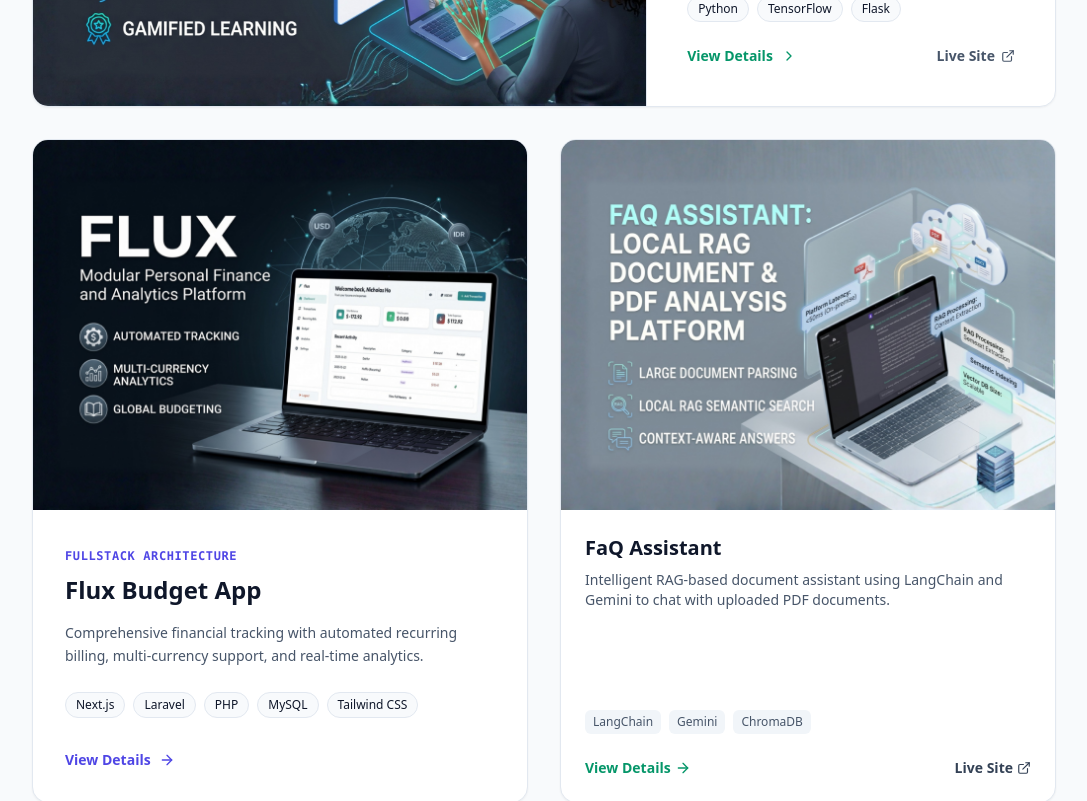
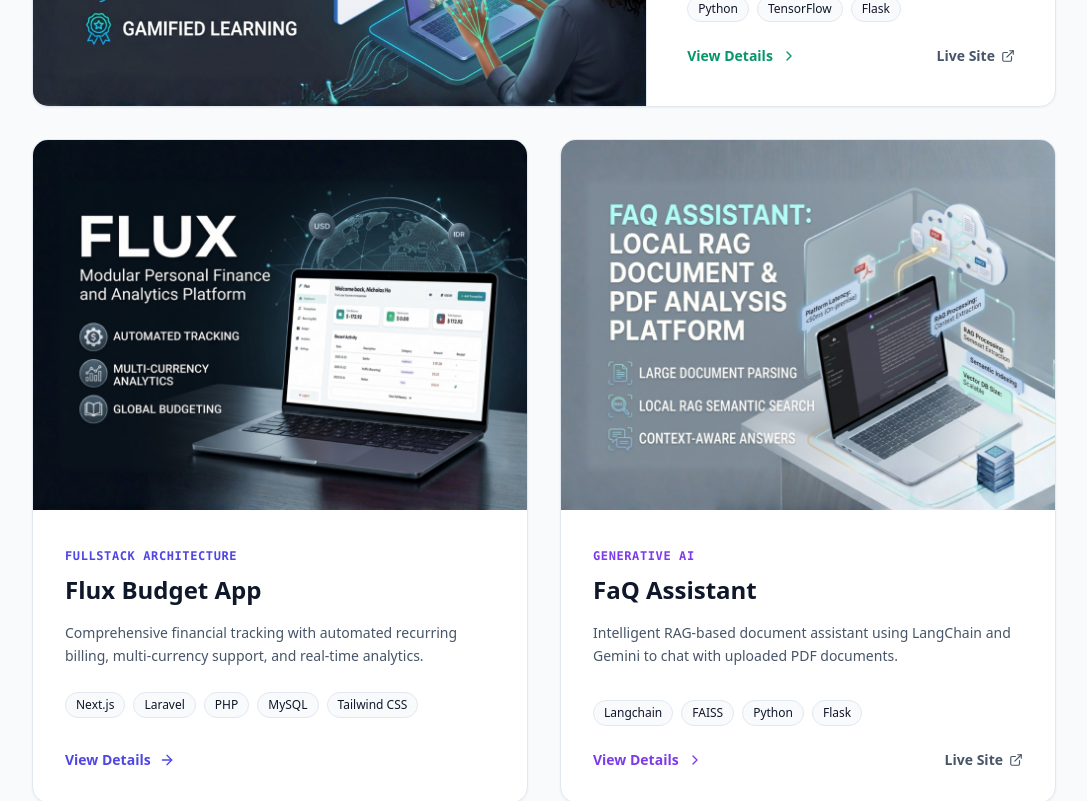
Before and after one commit to NichoHo/portfolio, a Next.js app: page /portfolio/ in a window 1280 px wide. Shown: the part 3160-3961 px from the top of the page, without its empty margins (96-1183 px from the left). Built offline with nearby package versions, Linux system fonts and the light colour scheme.

Commit message:
faq assistant tweak

```diff
--- a/app/page.tsx
+++ b/app/page.tsx
@@ -454,35 +454,45 @@
                 </motion.div>
 
                 {/* PROJECT 3: FAQ ASSISTANT */}
-                <motion.div initial={{ opacity: 0, y: 20 }} animate={{ opacity: 1, y: 0 }} transition={{ delay: 0.3 }}>
-                    <div className="group h-full bg-white dark:bg-slate-900 rounded-2xl overflow-hidden border border-slate-200 dark:border-slate-800 shadow-sm hover:shadow-xl transition-all duration-300 flex flex-col">
-                        <Link href="/projects/faq-assistant" className="h-auto bg-violet-50 dark:bg-violet-900/10 relative overflow-hidden flex items-center justify-center block">
+                <motion.div
+                    initial={{ opacity: 0, y: 20 }}
+                    whileInView={{ opacity: 1, y: 0 }}
+                    viewport={{ once: true }}
+                    transition={{ delay: 0.1 }}
+                >
+                    <Link href="/projects/faq-assistant">
+                         <div className="group h-full bg-white dark:bg-slate-900 rounded-2xl overflow-hidden border border-slate-200 dark:border-slate-800 shadow-sm hover:shadow-xl transition-all duration-300 flex flex-col cursor-pointer">
+                            <div className="h-auto bg-violet-50 dark:bg-violet-900/10 relative overflow-hidden flex items-center justify-center group-hover:bg-violet-100 dark:group-hover:bg-violet-900/20 transition-colors">
                                 <img src="/portfolio/FaQ Assistant Thumbnail.png" alt="FAQ Assistant" className="object-cover"/>
-                        </Link>
-                        <div className="p-6 flex flex-col flex-1">
-                            <div className="mb-4 flex-1">
-                                <Link href="/projects/faq-assistant">
-                                    <h3 className="text-xl font-bold text-slate-900 dark:text-white mb-2 group-hover:text-emerald-500 transition-colors">FaQ Assistant</h3>
-                                </Link>
-                                <p className="text-sm text-slate-600 dark:text-slate-400 line-clamp-3">
+                            </div>
+                            <div className="p-8 flex flex-col flex-1">
+                                <div className="mb-4">
+                                    <span className="text-violet-600 dark:text-violet-400 font-mono text-xs uppercase tracking-wider font-semibold">Generative AI</span>
+                                    <h3 className="text-2xl font-bold text-slate-900 dark:text-white mt-2 group-hover:text-violet-500 transition-colors">FaQ Assistant</h3>
+                                </div>
+                                <p className="text-slate-600 dark:text-slate-400 mb-6 leading-relaxed text-sm">
                                     Intelligent RAG-based document assistant using LangChain and Gemini to chat with uploaded PDF documents.
                                 </p>
+
+                                <div className="space-y-6 mt-auto">
+                                    <div className="flex flex-wrap gap-2">
+                                        <span className="px-2.5 py-1 text-xs font-medium rounded-full border border-slate-200 dark:border-slate-700 bg-slate-50 dark:bg-slate-900">Langchain</span>
+                                        <span className="px-2.5 py-1 text-xs font-medium rounded-full border border-slate-200 dark:border-slate-700 bg-slate-50 dark:bg-slate-900">FAISS</span>
+                                        <span className="px-2.5 py-1 text-xs font-medium rounded-full border border-slate-200 dark:border-slate-700 bg-slate-50 dark:bg-slate-900">Python</span>
+                                        <span className="px-2.5 py-1 text-xs font-medium rounded-full border border-slate-200 dark:border-slate-700 bg-slate-50 dark:bg-slate-900">Flask</span>
                                     </div>
-                            <div className="space-y-6">
-                                <div className="flex flex-wrap gap-2">
-                                    <span className="text-xs font-medium px-2 py-1 rounded-md bg-slate-100 dark:bg-slate-800 text-slate-600 dark:text-slate-300">LangChain</span>
-                                    <span className="text-xs font-medium px-2 py-1 rounded-md bg-slate-100 dark:bg-slate-800 text-slate-600 dark:text-slate-300">Gemini</span>
-                                    <span className="text-xs font-medium px-2 py-1 rounded-md bg-slate-100 dark:bg-slate-800 text-slate-600 dark:text-slate-300">ChromaDB</span>
+
+                                    <div className="flex sm:flex-row sm:items-center justify-start gap-4 sm:gap-6 mt-auto">
+                                        <div className="flex items-center gap-2 text-sm font-bold text-violet-600 dark:text-violet-400 group-hover:text-violet-500 transition-colors">
+                                            View Details <ChevronRight className="w-4 h-4 group-hover:translate-x-1 transition-transform" />
                                         </div>
-                                <div className="flex items-center justify-between">
-                                    <Link href="/projects/faq-assistant" className="flex items-center gap-1 text-sm font-bold text-emerald-600 dark:text-emerald-400 hover:text-emerald-500 hover:gap-2 transition-all">
-                                        View Details <ArrowRight className="w-4 h-4" />
-                                    </Link>
+
                                         <a
                                             href="https://faq-assistant.onrender.com/"
                                             target="_blank"
                                             rel="noopener noreferrer"
-                                        className="flex items-center gap-1 text-sm font-bold text-slate-700 dark:text-slate-300 hover:text-emerald-500 transition-colors"
+                                            onClick={(e) => e.stopPropagation()}
+                                            className="inline-flex items-center gap-1.5 text-sm font-bold text-slate-600 dark:text-slate-400 hover:text-emerald-500 transition-colors sm:ml-auto"
                                         >
                                             Live Site <ExternalLink className="w-3.5 h-3.5" />
                                         </a>
@@ -490,6 +500,7 @@
                                 </div>
                             </div>
                         </div>
+                    </Link>
                 </motion.div>
             </div>
         </section>
```
Lines whose indentation alone changed are shown as unchanged.
